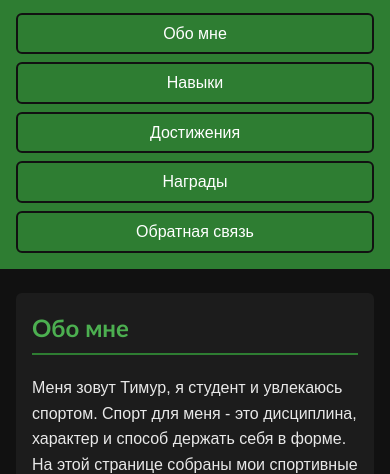
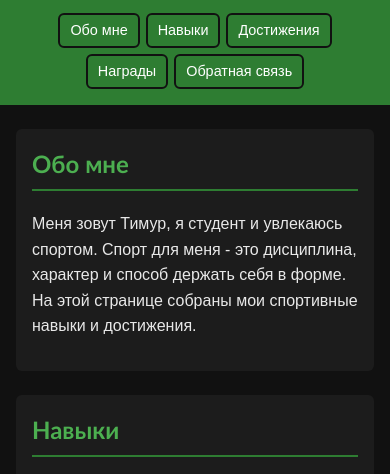
Before and after one commit to Wumpy0/web-technologies, a plain HTML site: page index.html in a window 390 px wide. Shown: the part 276-750 px from the top of the page. Drawn offline with Linux system fonts and the light colour scheme.

Commit message:
fix: keep nav menu horizontal on mobile

```diff
--- a/style.css
+++ b/style.css
@@ -393,9 +393,15 @@ footer p {
         font-size: 1.6rem;
     }
 
+    /* Меню остаётся горизонтальным: ссылки уменьшаются и переносятся на новую строку */
     .nav-menu {
-        flex-direction: column;
-        align-items: stretch;
+        gap: 6px;
+    }
+
+    .nav-menu a,
+    .nav-menu a:visited {
+        padding: 4px 10px;
+        font-size: 0.9rem;
     }
 
     section {
```
Also changed, not shown: 1 other file.
